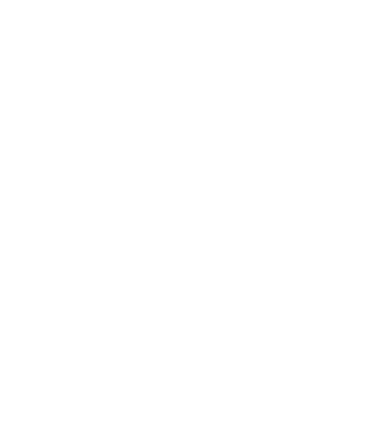
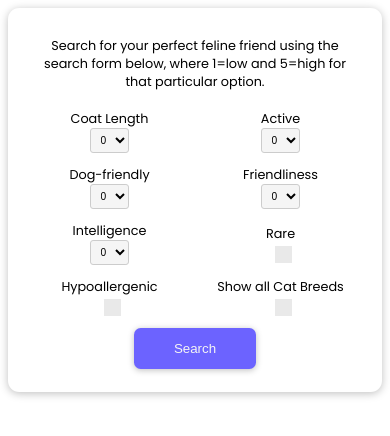
Before and after one commit to Junior-Developer-Group/cat-match, a plain HTML site: page index.html in a window 390 px wide. Drawn offline with nearby package versions, Linux system fonts and the light colour scheme.

```diff
--- a/assets/scripts/index.js
+++ b/assets/scripts/index.js
@@ -0,0 +1,41 @@
+const catApi="https://api.thecatapi.com/v1/breeds";
+const allcats=document.getElementById("allcats");
+const formButton=document.querySelector(".formButton");
+const form=document.getElementById("form");
+
+allcats.addEventListener("change", disableInputs);
+
+formButton.addEventListener("click", (e) => {
+    e.preventDefault();
+    getUserInputs();
+    console.log(userValues);
+})
+
+function disableInputs() {
+    const elements=form.elements;
+    for (element of elements) {
+        if (allcats!==element) {
+            if (allcats.checked==true&&element.type!='submit') {
+                element.disabled=true;
+                form.reset();
+                allcats.checked=true;
+            } else {
+                element.disabled=false;
+            }
+        }
+    }
+};
+
+
+function getUserInputs() {
+    const inputs=form.elements;
+    let formValues={};
+    for (const input of inputs) {
+        if (input.type=="checkbox") {
+            formValues[input.id]=input.checked==true? 1:0;
+        } else {
+            formValues[input.id]=input.value;
+        }
+    }
+    return userValues={ ...formValues };
+};
--- a/assets/styles/styles.css
+++ b/assets/styles/styles.css
@@ -0,0 +1,181 @@
+@import url('https://fonts.googleapis.com/css2?family=Poppins:wght@200;300;400;500;700&display=swap');
+
+:root {
+  --white: #f5f5f5;
+  --opaque-black: rgba(0,0,0,0.25);
+  --black: #171717;
+  --light-grey:#e9e9e9;
+  --purple:#6C63FF;
+  --light-purple:#8b84fa;
+  --very-light-grey:#ccc;
+}
+
+* {
+  box-sizing: border-box;
+}
+
+body{
+font-family: 'Poppins', sans-serif;
+}
+
+
+
+#form{
+display: flex;
+flex-wrap:wrap;
+align-items: center;
+width:80%;
+box-shadow: 0 0.1em 0.5em rgba(0, 0, 0, 0.25);
+padding: 3rem;
+margin: auto;
+border-radius: 0.7em;
+
+}
+
+
+#form p{
+padding:1em;
+width:100%;
+text-align:center;
+font-size:1.4em;
+font-weight:400;
+margin:0;
+}
+
+#form div{
+width:25%;
+padding:1em;
+}
+
+#form select {
+padding:0.5em;
+}
+
+input[type=checkbox] {
+position: relative;
+cursor: pointer;
+padding:1em;
+}
+
+
+input[type=checkbox]:before {
+content: "";
+display: block;
+position: absolute;
+width: 1.28em;
+height: 1.28em;
+top: 0;
+left: 0;
+background-color:var(--light-grey);
+}
+
+input[type=checkbox]:checked:before {
+content: "";
+display: block;
+position: absolute;
+width: 1.28em;
+height: 1.28em;
+top: 0;
+left: 0;
+background-color:var(--purple);
+}
+
+input[type=checkbox]:checked:after {
+content: "\2713";
+display: block;
+text-align:center;
+width: 0.3em;
+height:0.65em;
+color:var(--white);
+position: absolute;
+left: 0.3em;
+}
+
+.formButton{
+width:100%;
+margin:auto;
+}
+.formButton button{
+background-color:var(--purple);
+border:none;
+box-shadow: 0 0.1em 0.5em rgba(0, 0, 0, 0.25);
+color:var(--white);
+padding:1em 3em;
+border-radius: 0.5em;
+transition-duration: 0.4s;
+
+}
+
+.formButton button:hover {
+background-color: var(--light-purple);
+color: var(--white);
+}
+
+select{
+font-size: 0.8em;
+padding: 0.6em 0.5em 0.6em 0.8em;
+background: var(--white);
+border: 0.06em solid var(--very-light-grey);
+border-radius: 0.3em;
+overflow: hidden;
+position: relative;
+}
+
+select:hover {
+background-color: var(--light-grey);
+}
+
+
+@media screen and (max-width: 65em){
+#form{
+width:90%;
+padding:2em;
+}
+#form div{
+font-size:0.9em;
+}
+
+}
+
+@media screen and (max-width: 48.5em){
+#form{
+width:90%;
+padding:2em;
+}
+#form div{
+font-size:0.8em;
+}
+
+.allcats{
+text-align:center;
+
+}
+}
+
+
+@media screen and (max-width: 37.5em){
+
+
+#form{
+padding:1em;
+width:100%;
+
+}
+#form div {
+display:flex;
+flex-direction:column;
+justify-content: center;
+align-items:center;
+width:50%;
+padding:0.5em;
+font-size:0.8em;
+}
+#form p{
+font-size:0.8em;
+}
+
+#allcats label{
+text-align:center;
+}
+
+}
--- a/index.html
+++ b/index.html
@@ -6,7 +6,7 @@
     <meta http-equiv="X-UA-Compatible" content="IE=edge">
     <meta name="viewport" content="width=device-width, initial-scale=1.0">
     <meta property="og:title" content="Cat Match -find your perfect cat breed" />
-    <meta property="og:description" content="Enter your requirements and get a list of matching cat breeds" />
+    <meta name="description" content="Enter your requirements and get a list of matching cat breeds">
     <title> Cat-Match</title>
     <link rel="shortcut icon" href="./assets/images/cat-solid.svg" type="image/svg+xml">
     <link rel="stylesheet" href="assets/styles/styles.css">
@@ -14,7 +14,88 @@
 
 <body>
 
+    <form id="form" method="POST" action="">
+        <p>Search for your perfect feline friend using the search form below, where 1=low and 5=high for that particular
+            option.</p>
+        <div>
+            <label for="coatLength">Coat Length</label>
+            <select id="coatLength" name="coatLength">
+                <option value="0">0</option>
+                <option value="1">1</option>
+                <option value="2">2</option>
+                <option value="3">3</option>
+                <option value="4">4</option>
+            </select>
+        </div>
+        <div>
+            <label for="active">Active</label>
+            <select id="active" name="active">
+                <option value="0">0</option>
+                <option value="1">1</option>
+                <option value="2">2</option>
+                <option value="3">3</option>
+                <option value="4">4</option>
+            </select>
+        </div>
+
+        <div>
+            <label for="dogFriendly">Dog-friendly</label>
+            <select id="dogFriendly" name="dogFriendly">
+                <option value="0">0</option>
+                <option value="1">1</option>
+                <option value="2">2</option>
+                <option value="3">3</option>
+                <option value="4">4</option>
+            </select>
+        </div>
+
+        <div>
+            <label for="friendly">Friendliness</label>
+            <select id="friendly" name="friendly">
+                <option value="0">0</option>
+                <option value="1">1</option>
+                <option value="2">2</option>
+                <option value="3">3</option>
+                <option value="4">4</option>
+            </select>
+        </div>
+
+        <div>
+            <label for="intelligence">Intelligence</label>
+            <select id="intelligence" name="intelligence">
+                <option value="0">0</option>
+                <option value="1">1</option>
+                <option value="2">2</option>
+                <option value="3">3</option>
+                <option value="4">4</option>
+            </select>
+        </div>
+
+        <div>
+            <label for="rare"> Rare</label>
+            <input type="checkbox" id="rare" name="rare">
+
+        </div>
+        <div>
+            <label for="hypoallergenic"> Hypoallergenic</label>
+            <input type="checkbox" id="hypoallergenic" name="hypoallergenic">
+
+        </div>
+        <div class="allcats">
+            <label for="allcats"> Show all Cat Breeds</label>
+            <input type="checkbox" id="allcats" name="allcats">
+
+        </div>
+
+
+        <div class="formButton">
+            <button type="submit">Search</button>
+        </div>
+
+    </form>
+
 </body>
+<script src="https://unpkg.com/axios/dist/axios.min.js"></script>
 <script src="assets/scripts/index.js"></script>
 
 </html>
```
Also changed, not shown: README.md.
